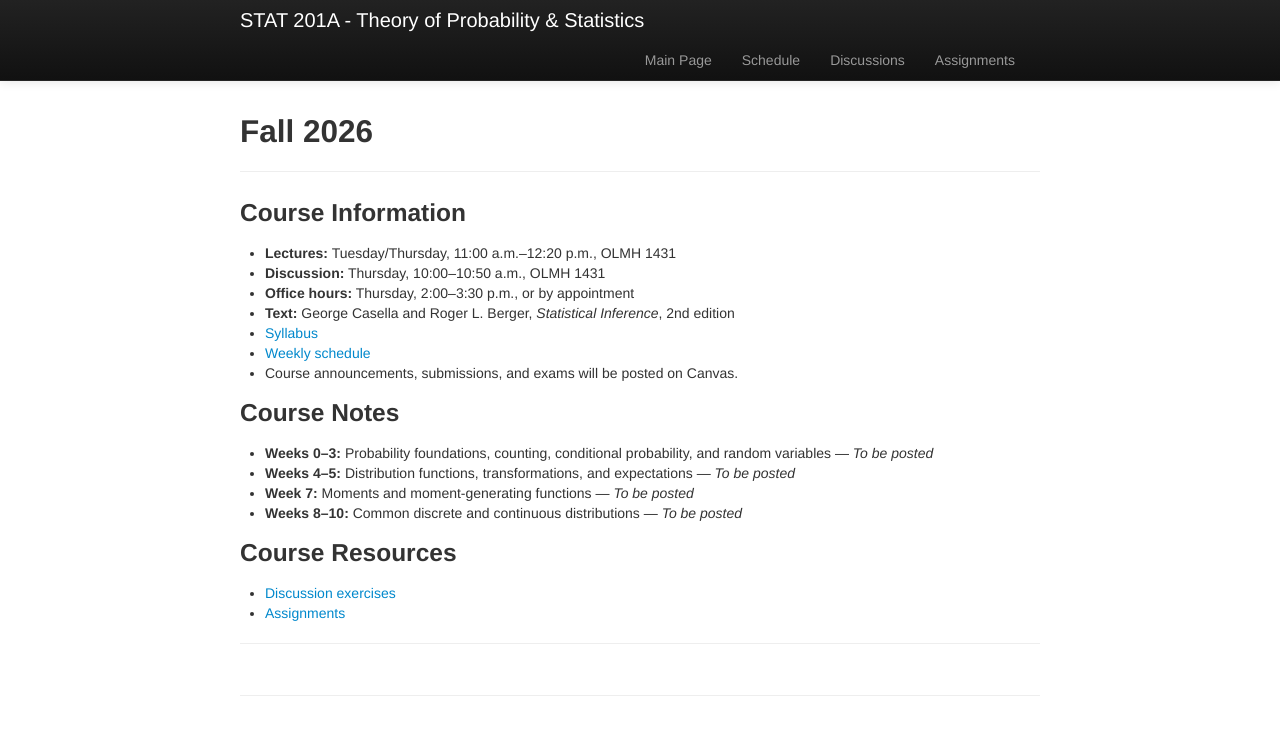
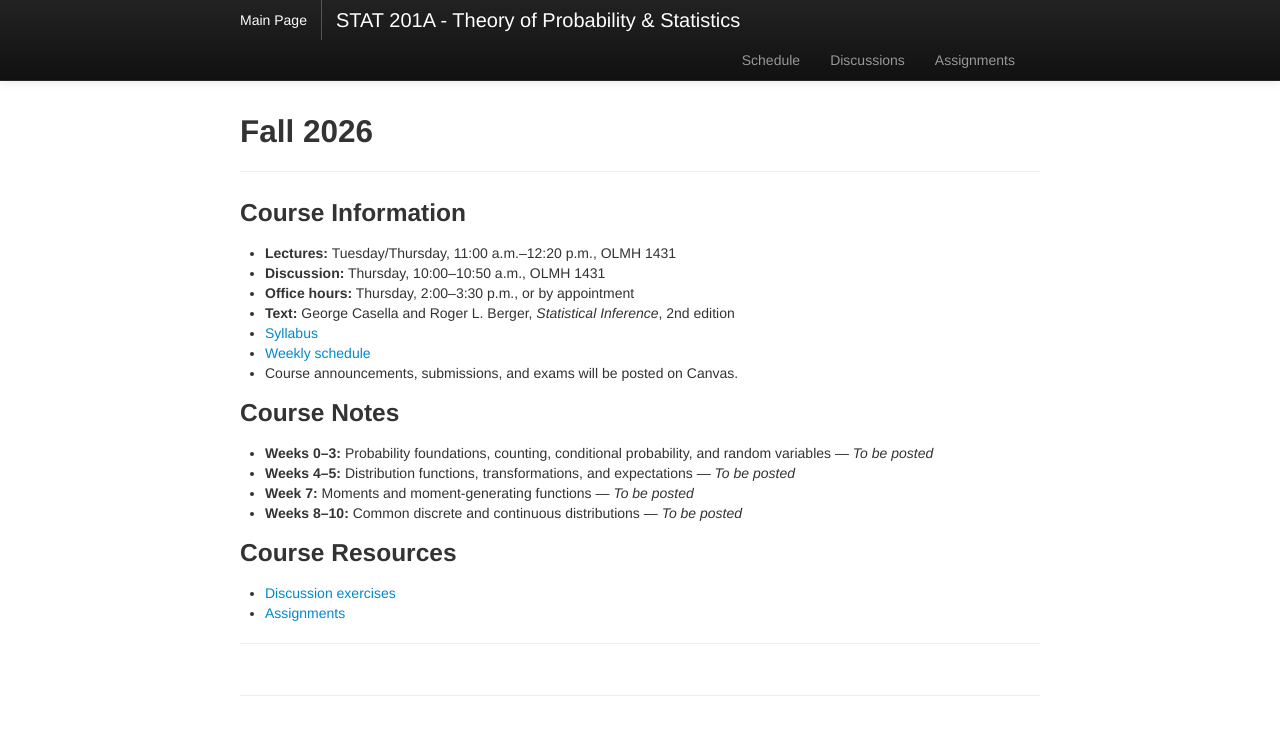
Before and after one commit to feizhe/STAT201A, a Jekyll site: the page built from index.md, in a window 1280 px wide. Shown: the top 735 px of the page. Built offline with Jekyll 4.4.1, drawn with Linux system fonts in a browser that asks for light colours.

Commit message:
Move main page link beside course title

```diff
--- a/_includes/themes/twitter/default.html
+++ b/_includes/themes/twitter/default.html
@@ -33,9 +33,9 @@
 	    <div class="navbar">
 	      <div class="navbar-inner">
 	        <div class="container-narrow">
-	          <a class="brand" href="{{ HOME_PATH }}">{{ site.title }}</a>
+	          <a class="brand main-page-link" href="https://feizhe.github.io">Main Page</a>
+	          <a class="brand course-title" href="{{ HOME_PATH }}">{{ site.title }}</a>
 			  <ul class="nav">
-				  <li><a href="https://feizhe.github.io">Main Page</a></li>
 				  <li><a href="{{ BASE_PATH }}/pages/schedule.html">Schedule</a></li>
 				  <li><a href="{{ BASE_PATH }}/pages/discussion.html">Discussions</a></li>
 				  <li><a href="{{ BASE_PATH }}/pages/assignments.html">Assignments</a></li>
--- a/assets/themes/twitter/css/style.css
+++ b/assets/themes/twitter/css/style.css
@@ -10,6 +10,16 @@
   float: right;}
 
 .navbar-inverse .brand {color:#ffffff;}
+
+.navbar .main-page-link {
+  font-size: 14px;
+  font-weight: normal;
+  padding-right: 14px;
+  border-right: 1px solid #555; }
+
+.navbar .course-title {
+  margin-left: 0;
+  padding-left: 14px; }
 
 /* posts index */
 .post > h3.title {
```
